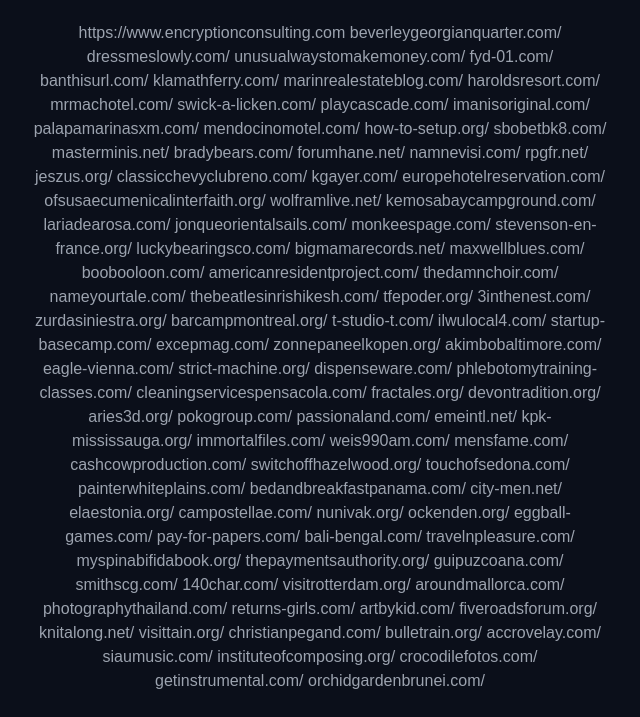
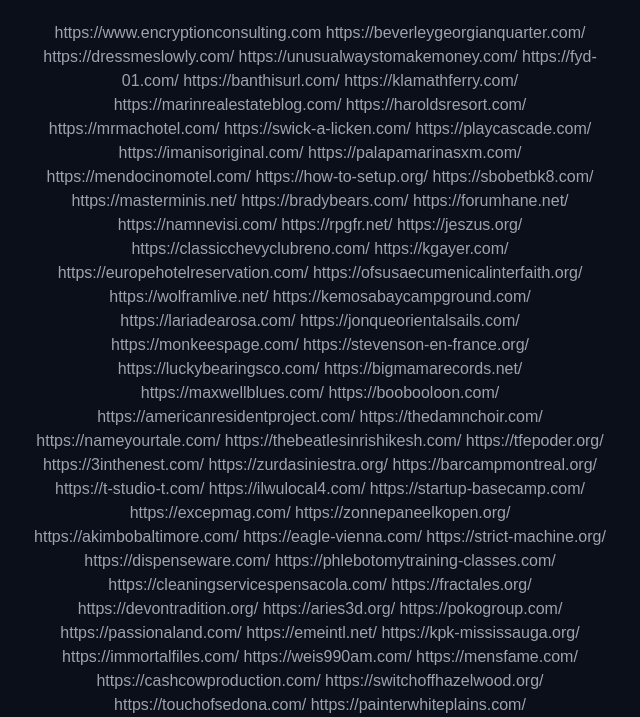
Before and after one commit to semijohn/565762.shop, a plain HTML site: page index.html in a window 1280 px wide. Shown: the part 353-1070 px from the top of the page, without its empty margins (320-960 px from the left). Drawn offline with nearby package versions, Linux system fonts and the light colour scheme.

Commit message:
Update index.html

```diff
--- a/index.html
+++ b/index.html
@@ -68,124 +68,111 @@ In One Platform
 
 <p class="mt-6 text-gray-400 max-w-xl mx-auto">
 
-  <a href="https://www.encryptionconsulting.com">https://www.encryptionconsulting.com</a>
-<a href=""></a>
-<a href=""></a>
-<a href=""></a>
-<a href=""></a>
 
 
-<a href="beverleygeorgianquarter.com/">beverleygeorgianquarter.com/</a>
-<a href="dressmeslowly.com/">dressmeslowly.com/</a>
-<a href="unusualwaystomakemoney.com/">unusualwaystomakemoney.com/</a>
-<a href="fyd-01.com/">fyd-01.com/</a>
-<a href="banthisurl.com/">banthisurl.com/</a>
-<a href="klamathferry.com/">klamathferry.com/</a>
-<a href="marinrealestateblog.com/">marinrealestateblog.com/</a>
-<a href="haroldsresort.com/">haroldsresort.com/</a>
-<a href="mrmachotel.com/">mrmachotel.com/</a>
-<a href="swick-a-licken.com/">swick-a-licken.com/</a>
-<a href="playcascade.com/">playcascade.com/</a>
-<a href="imanisoriginal.com/">imanisoriginal.com/</a>
-<a href="palapamarinasxm.com/">palapamarinasxm.com/</a>
-<a href="mendocinomotel.com/">mendocinomotel.com/</a>
-<a href="how-to-setup.org/">how-to-setup.org/</a>
-<a href="sbobetbk8.com/">sbobetbk8.com/</a>
-<a href="masterminis.net/">masterminis.net/</a>
-<a href="bradybears.com/">bradybears.com/</a>
-<a href="forumhane.net/">forumhane.net/</a>
-<a href="namnevisi.com/">namnevisi.com/</a>
-<a href="rpgfr.net/">rpgfr.net/</a>
-<a href="jeszus.org/">jeszus.org/</a>
-<a href="classicchevyclubreno.com/">classicchevyclubreno.com/</a>
-<a href="kgayer.com/">kgayer.com/</a>
-<a href="europehotelreservation.com/">europehotelreservation.com/</a>
-<a href="ofsusaecumenicalinterfaith.org/">ofsusaecumenicalinterfaith.org/</a>
-<a href="wolframlive.net/">wolframlive.net/</a>
-<a href="kemosabaycampground.com/">kemosabaycampground.com/</a>
-<a href="lariadearosa.com/">lariadearosa.com/</a>
-<a href="jonqueorientalsails.com/">jonqueorientalsails.com/</a>
-<a href="monkeespage.com/">monkeespage.com/</a>
-<a href="stevenson-en-france.org/">stevenson-en-france.org/</a>
-<a href="luckybearingsco.com/">luckybearingsco.com/</a>
-<a href="bigmamarecords.net/">bigmamarecords.net/</a>
-<a href="maxwellblues.com/">maxwellblues.com/</a>
-<a href="boobooloon.com/">boobooloon.com/</a>
-<a href="americanresidentproject.com/">americanresidentproject.com/</a>
-<a href="thedamnchoir.com/">thedamnchoir.com/</a>
-<a href="nameyourtale.com/">nameyourtale.com/</a>
-<a href="thebeatlesinrishikesh.com/">thebeatlesinrishikesh.com/</a>
-<a href="tfepoder.org/">tfepoder.org/</a>
-<a href="3inthenest.com/">3inthenest.com/</a>
-<a href="zurdasiniestra.org/">zurdasiniestra.org/</a>
-<a href="barcampmontreal.org/">barcampmontreal.org/</a>
-<a href="t-studio-t.com/">t-studio-t.com/</a>
-<a href="ilwulocal4.com/">ilwulocal4.com/</a>
-<a href="startup-basecamp.com/">startup-basecamp.com/</a>
-<a href="excepmag.com/">excepmag.com/</a>
-<a href="zonnepaneelkopen.org/">zonnepaneelkopen.org/</a>
-<a href="akimbobaltimore.com/">akimbobaltimore.com/</a>
-<a href="eagle-vienna.com/">eagle-vienna.com/</a>
-<a href="strict-machine.org/">strict-machine.org/</a>
-<a href="dispenseware.com/">dispenseware.com/</a>
-<a href="phlebotomytraining-classes.com/">phlebotomytraining-classes.com/</a>
-<a href="cleaningservicespensacola.com/">cleaningservicespensacola.com/</a>
-<a href="fractales.org/">fractales.org/</a>
-<a href="devontradition.org/">devontradition.org/</a>
-<a href="aries3d.org/">aries3d.org/</a>
-<a href="pokogroup.com/">pokogroup.com/</a>
-<a href="passionaland.com/">passionaland.com/</a>
-<a href="emeintl.net/">emeintl.net/</a>
-<a href="kpk-mississauga.org/">kpk-mississauga.org/</a>
-<a href="immortalfiles.com/">immortalfiles.com/</a>
-<a href="weis990am.com/">weis990am.com/</a>
-<a href="mensfame.com/">mensfame.com/</a>
-<a href="cashcowproduction.com/">cashcowproduction.com/</a>
-<a href="switchoffhazelwood.org/">switchoffhazelwood.org/</a>
-<a href="touchofsedona.com/">touchofsedona.com/</a>
-<a href="painterwhiteplains.com/">painterwhiteplains.com/</a>
-<a href="bedandbreakfastpanama.com/">bedandbreakfastpanama.com/</a>
-<a href="city-men.net/">city-men.net/</a>
-<a href="elaestonia.org/">elaestonia.org/</a>
-<a href="campostellae.com/">campostellae.com/</a>
-<a href="nunivak.org/">nunivak.org/</a>
-<a href="ockenden.org/">ockenden.org/</a>
-<a href="eggball-games.com/">eggball-games.com/</a>
-<a href="pay-for-papers.com/">pay-for-papers.com/</a>
-<a href="bali-bengal.com/">bali-bengal.com/</a>
-<a href="travelnpleasure.com/">travelnpleasure.com/</a>
-<a href="myspinabifidabook.org/">myspinabifidabook.org/</a>
-<a href="thepaymentsauthority.org/">thepaymentsauthority.org/</a>
-<a href="guipuzcoana.com/">guipuzcoana.com/</a>
-<a href="smithscg.com/">smithscg.com/</a>
-<a href="140char.com/">140char.com/</a>
-<a href="visitrotterdam.org/">visitrotterdam.org/</a>
-<a href="aroundmallorca.com/">aroundmallorca.com/</a>
-<a href="photographythailand.com/">photographythailand.com/</a>
-<a href="returns-girls.com/">returns-girls.com/</a>
-<a href="artbykid.com/">artbykid.com/</a>
-<a href="fiveroadsforum.org/">fiveroadsforum.org/</a>
-<a href="knitalong.net/">knitalong.net/</a>
-<a href="visittain.org/">visittain.org/</a>
-<a href="christianpegand.com/">christianpegand.com/</a>
-<a href="bulletrain.org/">bulletrain.org/</a>
-<a href="accrovelay.com/">accrovelay.com/</a>
-<a href="siaumusic.com/">siaumusic.com/</a>
-<a href="instituteofcomposing.org/">instituteofcomposing.org/</a>
-<a href="crocodilefotos.com/">crocodilefotos.com/</a>
-<a href="getinstrumental.com/">getinstrumental.com/</a>
-<a href="orchidgardenbrunei.com/">orchidgardenbrunei.com/</a>
-<a href=""></a>
-<a href=""></a>
-<a href=""></a>
-<a href=""></a>
-<a href=""></a>
-<a href=""></a>
-<a href=""></a>
-<a href=""></a>
-<a href=""></a>
-<a href=""></a>
-<a href=""></a>
+
+<a href="https://www.encryptionconsulting.com">https://www.encryptionconsulting.com</a>
+<a href="https://beverleygeorgianquarter.com/"></a>
+<a href="https://dressmeslowly.com/">https://beverleygeorgianquarter.com/</a>
+<a href="https://unusualwaystomakemoney.com/">https://dressmeslowly.com/</a>
+<a href="https://fyd-01.com/">https://unusualwaystomakemoney.com/</a>
+<a href="https://banthisurl.com/">https://fyd-01.com/</a>
+<a href="https://klamathferry.com/">https://banthisurl.com/</a>
+<a href="https://marinrealestateblog.com/">https://klamathferry.com/</a>
+<a href="https://haroldsresort.com/">https://marinrealestateblog.com/</a>
+<a href="https://mrmachotel.com/">https://haroldsresort.com/</a>
+<a href="https://swick-a-licken.com/">https://mrmachotel.com/</a>
+<a href="https://playcascade.com/">https://swick-a-licken.com/</a>
+<a href="https://imanisoriginal.com/">https://playcascade.com/</a>
+<a href="https://palapamarinasxm.com/">https://imanisoriginal.com/</a>
+<a href="https://mendocinomotel.com/">https://palapamarinasxm.com/</a>
+<a href="https://how-to-setup.org/">https://mendocinomotel.com/</a>
+<a href="https://sbobetbk8.com/">https://how-to-setup.org/</a>
+<a href="https://masterminis.net/">https://sbobetbk8.com/</a>
+<a href="https://bradybears.com/">https://masterminis.net/</a>
+<a href="https://forumhane.net/">https://bradybears.com/</a>
+<a href="https://namnevisi.com/">https://forumhane.net/</a>
+<a href="https://rpgfr.net/">https://namnevisi.com/</a>
+<a href="https://jeszus.org/">https://rpgfr.net/</a>
+<a href="https://classicchevyclubreno.com/">https://jeszus.org/</a>
+<a href="https://kgayer.com/">https://classicchevyclubreno.com/</a>
+<a href="https://europehotelreservation.com/">https://kgayer.com/</a>
+<a href="https://ofsusaecumenicalinterfaith.org/">https://europehotelreservation.com/</a>
+<a href="https://wolframlive.net/">https://ofsusaecumenicalinterfaith.org/</a>
+<a href="https://kemosabaycampground.com/">https://wolframlive.net/</a>
+<a href="https://lariadearosa.com/">https://kemosabaycampground.com/</a>
+<a href="https://jonqueorientalsails.com/">https://lariadearosa.com/</a>
+<a href="https://monkeespage.com/">https://jonqueorientalsails.com/</a>
+<a href="https://stevenson-en-france.org/">https://monkeespage.com/</a>
+<a href="https://luckybearingsco.com/">https://stevenson-en-france.org/</a>
+<a href="https://bigmamarecords.net/">https://luckybearingsco.com/</a>
+<a href="https://maxwellblues.com/">https://bigmamarecords.net/</a>
+<a href="https://boobooloon.com/">https://maxwellblues.com/</a>
+<a href="https://americanresidentproject.com/">https://boobooloon.com/</a>
+<a href="https://thedamnchoir.com/">https://americanresidentproject.com/</a>
+<a href="https://nameyourtale.com/">https://thedamnchoir.com/</a>
+<a href="https://thebeatlesinrishikesh.com/">https://nameyourtale.com/</a>
+<a href="https://tfepoder.org/">https://thebeatlesinrishikesh.com/</a>
+<a href="https://3inthenest.com/">https://tfepoder.org/</a>
+<a href="https://zurdasiniestra.org/">https://3inthenest.com/</a>
+<a href="https://barcampmontreal.org/">https://zurdasiniestra.org/</a>
+<a href="https://t-studio-t.com/">https://barcampmontreal.org/</a>
+<a href="https://ilwulocal4.com/">https://t-studio-t.com/</a>
+<a href="https://startup-basecamp.com/">https://ilwulocal4.com/</a>
+<a href="https://excepmag.com/">https://startup-basecamp.com/</a>
+<a href="https://zonnepaneelkopen.org/">https://excepmag.com/</a>
+<a href="https://akimbobaltimore.com/">https://zonnepaneelkopen.org/</a>
+<a href="https://eagle-vienna.com/">https://akimbobaltimore.com/</a>
+<a href="https://strict-machine.org/">https://eagle-vienna.com/</a>
+<a href="https://dispenseware.com/">https://strict-machine.org/</a>
+<a href="https://phlebotomytraining-classes.com/">https://dispenseware.com/</a>
+<a href="https://cleaningservicespensacola.com/">https://phlebotomytraining-classes.com/</a>
+<a href="https://fractales.org/">https://cleaningservicespensacola.com/</a>
+<a href="https://devontradition.org/">https://fractales.org/</a>
+<a href="https://aries3d.org/">https://devontradition.org/</a>
+<a href="https://pokogroup.com/">https://aries3d.org/</a>
+<a href="https://passionaland.com/">https://pokogroup.com/</a>
+<a href="https://emeintl.net/">https://passionaland.com/</a>
+<a href="https://kpk-mississauga.org/">https://emeintl.net/</a>
+<a href="https://immortalfiles.com/">https://kpk-mississauga.org/</a>
+<a href="https://weis990am.com/">https://immortalfiles.com/</a>
+<a href="https://mensfame.com/">https://weis990am.com/</a>
+<a href="https://cashcowproduction.com/">https://mensfame.com/</a>
+<a href="https://switchoffhazelwood.org/">https://cashcowproduction.com/</a>
+<a href="https://touchofsedona.com/">https://switchoffhazelwood.org/</a>
+<a href="https://painterwhiteplains.com/">https://touchofsedona.com/</a>
+<a href="https://bedandbreakfastpanama.com/">https://painterwhiteplains.com/</a>
+<a href="https://city-men.net/">https://bedandbreakfastpanama.com/</a>
+<a href="https://elaestonia.org/">https://city-men.net/</a>
+<a href="https://campostellae.com/">https://elaestonia.org/</a>
+<a href="https://nunivak.org/">https://campostellae.com/</a>
+<a href="https://ockenden.org/">https://nunivak.org/</a>
+<a href="https://eggball-games.com/">https://ockenden.org/</a>
+<a href="https://pay-for-papers.com/">https://eggball-games.com/</a>
+<a href="https://bali-bengal.com/">https://pay-for-papers.com/</a>
+<a href="https://travelnpleasure.com/">https://bali-bengal.com/</a>
+<a href="https://myspinabifidabook.org/">https://travelnpleasure.com/</a>
+<a href="https://thepaymentsauthority.org/">https://myspinabifidabook.org/</a>
+<a href="https://guipuzcoana.com/">https://thepaymentsauthority.org/</a>
+<a href="https://smithscg.com/">https://guipuzcoana.com/</a>
+<a href="https://140char.com/">https://smithscg.com/</a>
+<a href="https://visitrotterdam.org/">https://140char.com/</a>
+<a href="https://aroundmallorca.com/">https://visitrotterdam.org/</a>
+<a href="https://photographythailand.com/">https://aroundmallorca.com/</a>
+<a href="https://returns-girls.com/">https://photographythailand.com/</a>
+<a href="https://artbykid.com/">https://returns-girls.com/</a>
+<a href="https://fiveroadsforum.org/">https://artbykid.com/</a>
+<a href="https://knitalong.net/">https://fiveroadsforum.org/</a>
+<a href="https://visittain.org/">https://knitalong.net/</a>
+<a href="https://christianpegand.com/">https://visittain.org/</a>
+<a href="https://bulletrain.org/">https://christianpegand.com/</a>
+<a href="https://accrovelay.com/">https://bulletrain.org/</a>
+<a href="https://siaumusic.com/">https://accrovelay.com/</a>
+<a href="https://instituteofcomposing.org/">https://siaumusic.com/</a>
+<a href="https://crocodilefotos.com/">https://instituteofcomposing.org/</a>
+<a href="https://getinstrumental.com/">https://crocodilefotos.com/</a>
+<a href="https://orchidgardenbrunei.com/">https://getinstrumental.com/</a>
+<a href="">https://orchidgardenbrunei.com/</a>
 <a href=""></a>
 <a href=""></a>
 
```
